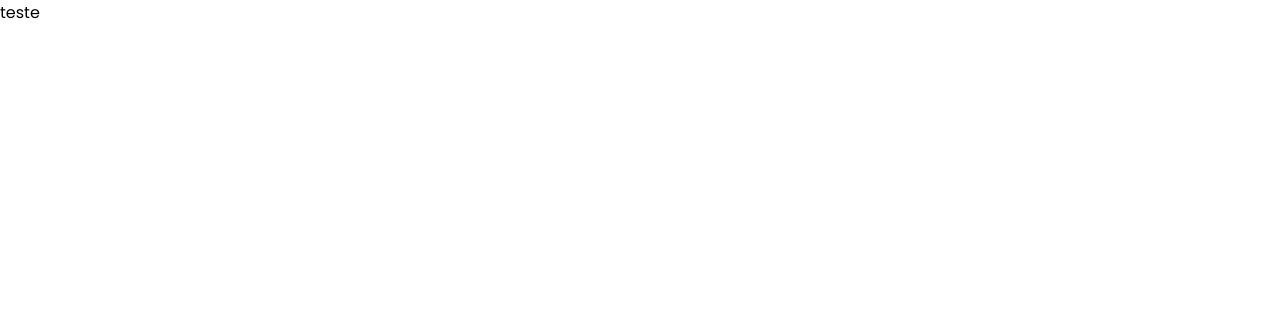
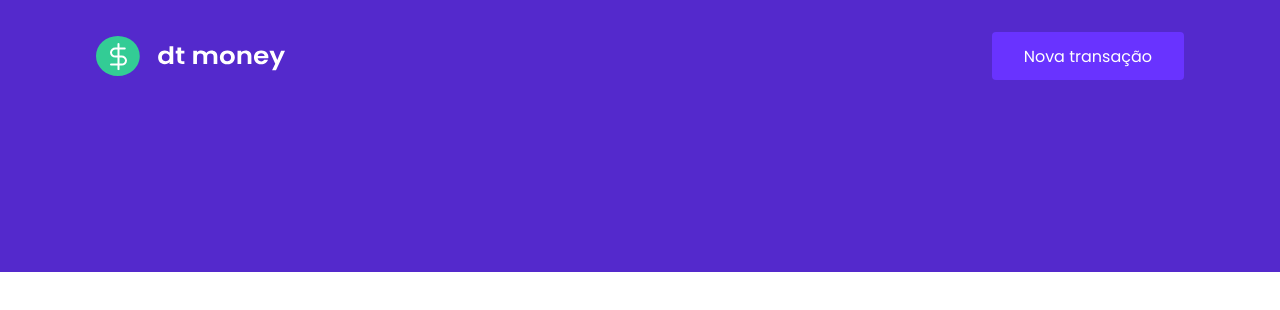
Before and after one commit to Joaovictormartin/ReactJS-Projeto-Financas, a React (Create React App) app: page / in a window 1280 px wide. Shown: the top 310 px of the page. Built offline with nearby package versions, Linux system fonts and the light colour scheme.

Commit message:
adicionando o Header no app

```diff
--- a/src/App.tsx
+++ b/src/App.tsx
@@ -1,10 +1,12 @@
+import { Header } from './components/Header';
 import { GlobalStyle } from './styles/global';
 
 export function App(){
   return(
     <>
-    <p>teste</p>
-    <GlobalStyle />
+      <Header/>
+
+      <GlobalStyle />
     </>
   )
 }
```
